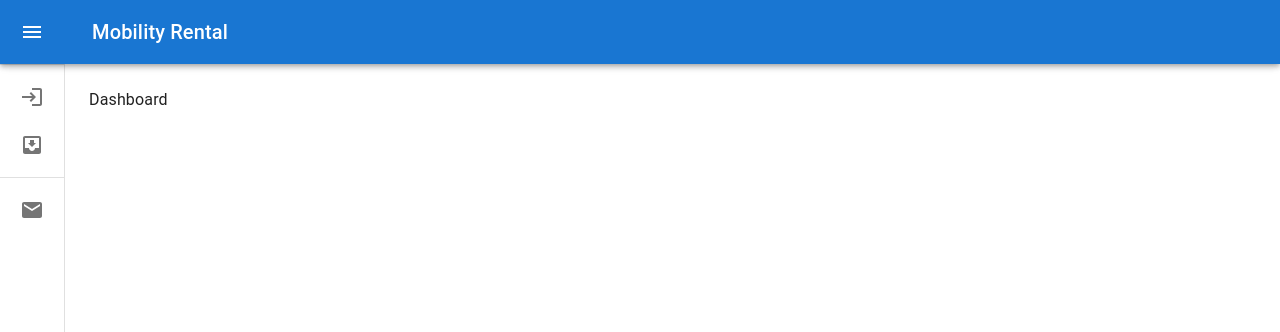
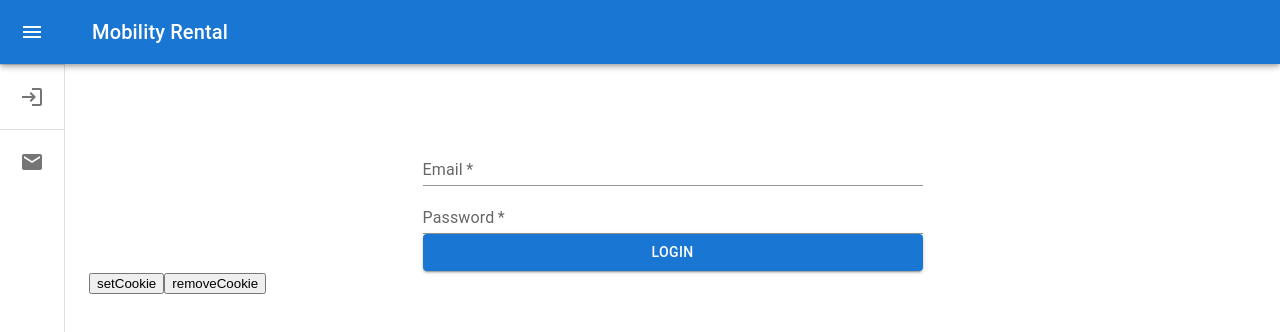
Before and after one commit to chineseouchie/fontys-s6-mr-frontend, a React (Create React App) app: page / in a window 1280 px wide. Shown: the top 332 px of the page. Built offline with nearby package versions, Linux system fonts and the light colour scheme.

Commit message:
Redirect if not logged in

```diff
--- a/src/App.js
+++ b/src/App.js
@@ -1,19 +1,35 @@
-import { BrowserRouter as Router, Route, Routes } from "react-router-dom";
+import { useContext, useEffect, useState } from "react";
+import { BrowserRouter as Router, Route, Routes, } from "react-router-dom";
 import './App.css';
 import Dashboard from './components/Dashboard';
 import Login from "./components/Login";
 import Sidebar from './components/Sidebar';
+import { UserContext } from "./providers/UserProvider";
 
 
 function App() {
+	const { user, login, logout } = useContext(UserContext)
+	const [auth, setAuth] = useState(false)
+
+
+	useEffect(() => {
+		if (user.jwt) {
+			setAuth(true)
+		} else {
+			setAuth(false)
+		}
+	}, [user.jwt])
+
 	return (
 		<div className="App">
 			<Router>
 				<Sidebar>
 					<Routes>
-						<Route path="/" element={<Dashboard />} />
+						<Route path="/" element={auth ? <Dashboard /> : <Login />} />
 						<Route path="/login" element={<Login />} />
 					</Routes>
+					<button onClick={() => login("test")}>setCookie</button>
+					<button onClick={() => logout()}>removeCookie</button>
 				</Sidebar>
 			</Router>
 		</div>
--- a/src/components/Sidebar.js
+++ b/src/components/Sidebar.js
@@ -14,11 +14,12 @@ import ChevronRightIcon from '@mui/icons-material/ChevronRight';
 import ListItemButton from '@mui/material/ListItemButton';
 import ListItemIcon from '@mui/material/ListItemIcon';
 import ListItemText from '@mui/material/ListItemText';
-import InboxIcon from '@mui/icons-material/MoveToInbox';
 import MailIcon from '@mui/icons-material/Mail';
 import LoginIcon from '@mui/icons-material/Login';
-import { useState } from 'react';
+import DashboardIcon from '@mui/icons-material/Dashboard';
+import { useContext, useState } from 'react';
 import { Link } from 'react-router-dom';
+import { UserContext } from '../providers/UserProvider';
 
 
 const drawerWidth = 240;
@@ -92,6 +93,7 @@ const Drawer = styled(MuiDrawer, { shouldForwardProp: (prop) => prop !== 'open'
 export default function Sidebar({ children }) {
 	const theme = useTheme();
 	const [open, setOpen] = useState(false);
+	const { user } = useContext(UserContext)
 
 	const handleDrawerOpen = () => {
 		setOpen(true);
@@ -130,6 +132,22 @@ export default function Sidebar({ children }) {
 				</DrawerHeader>
 				<Divider />
 				<List>
+					{user.jwt ?
+						(
+							<Link to="/">
+								<ListItemButton sx={{ minHeight: 48, justifyContent: open ? 'initial' : 'center', px: 2.5 }}>
+									<ListItemIcon sx={{ minWidth: 0, mr: open ? 3 : 'auto', justifyContent: 'center' }}>
+										<DashboardIcon />
+									</ListItemIcon>
+									<ListItemText sx={{ opacity: open ? 1 : 0 }}>
+										Dashboard
+									</ListItemText>
+								</ListItemButton>
+							</Link>
+						)
+						:
+						(
+
 							<Link to="login">
 								<ListItemButton sx={{ minHeight: 48, justifyContent: open ? 'initial' : 'center', px: 2.5 }}>
 									<ListItemIcon sx={{ minWidth: 0, mr: open ? 3 : 'auto', justifyContent: 'center' }}>
@@ -140,14 +158,8 @@ export default function Sidebar({ children }) {
 									</ListItemText>
 								</ListItemButton>
 							</Link>
-					<ListItemButton sx={{ minHeight: 48, justifyContent: open ? 'initial' : 'center', px: 2.5 }}>
-						<ListItemIcon sx={{ minWidth: 0, mr: open ? 3 : 'auto', justifyContent: 'center' }}>
-							<InboxIcon />
-						</ListItemIcon>
-						<ListItemText sx={{ opacity: open ? 1 : 0 }}>
-							TEST
-						</ListItemText>
-					</ListItemButton>
+						)
+					}
 				</List>
 				<Divider />
 				<List>
```
Lines whose indentation alone changed are shown as unchanged.
